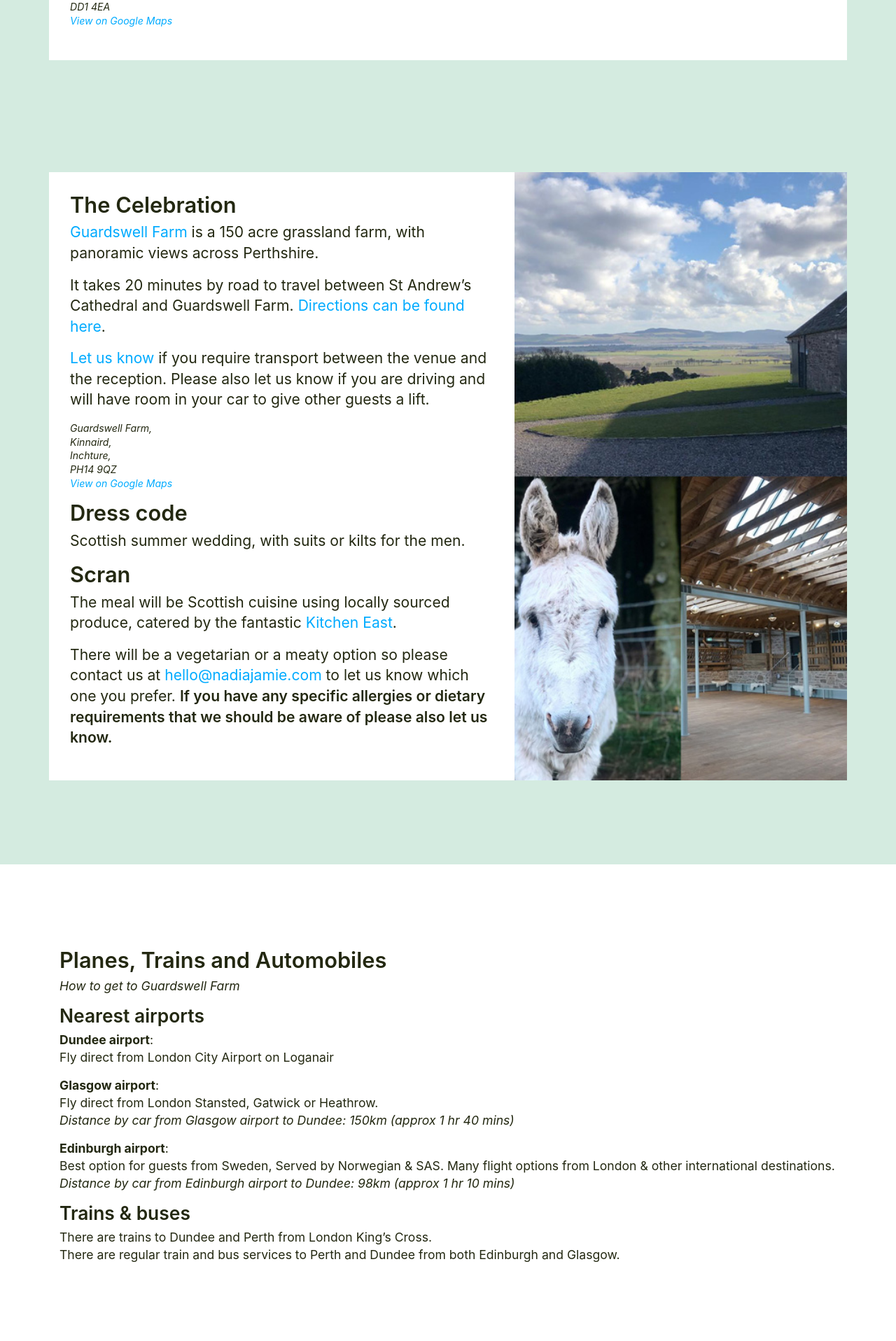
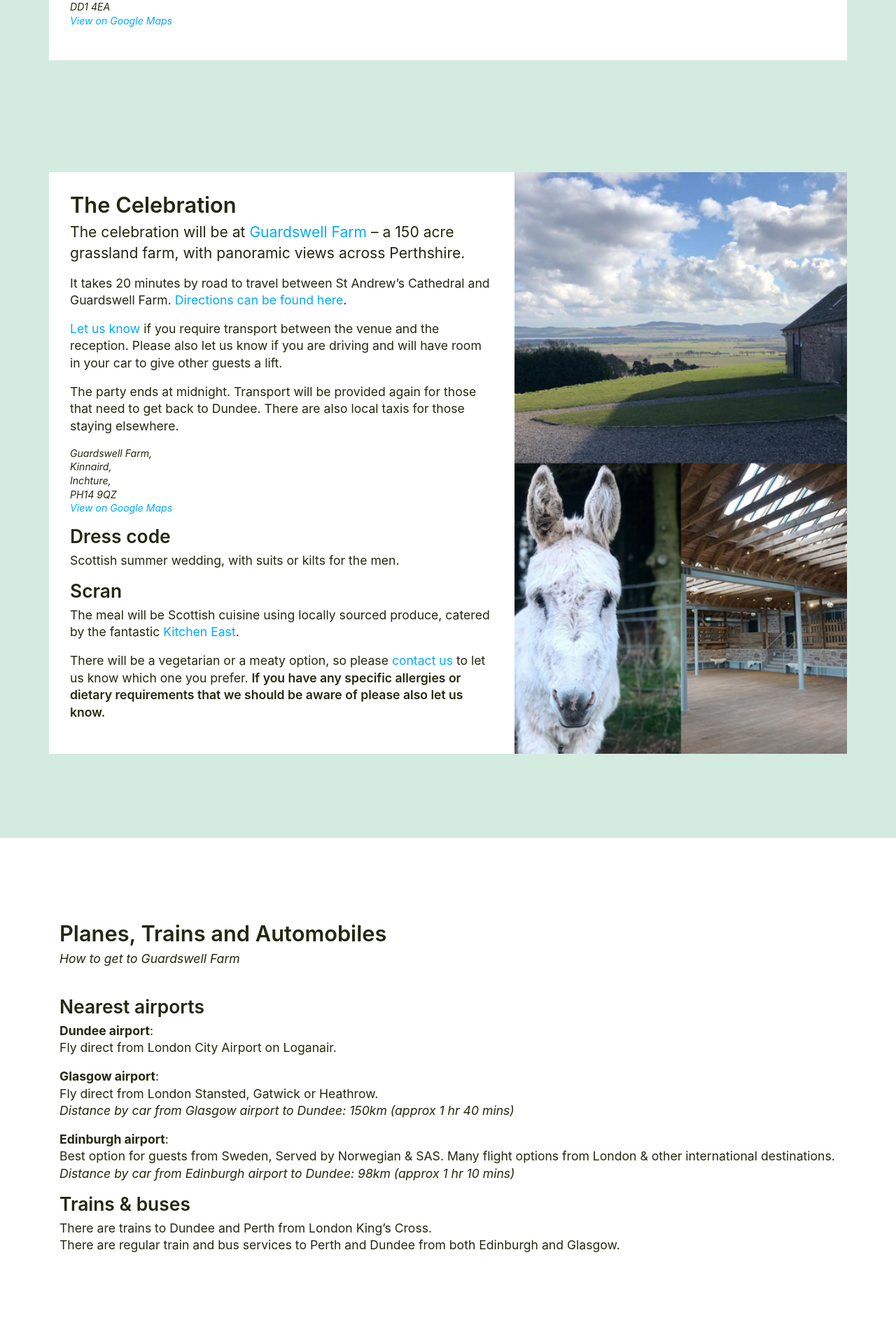
Before and after one commit to JamieRobertson/nadia-jamie, a Jekyll site: the page built from index.html, in a window 1280 px wide. Shown: the part 945-2861 px from the top of the page at 70% size. Built offline with Jekyll 4.4.1, drawn with Linux system fonts in a browser that asks for light colours; nearby versions of some CDN libraries; some web fonts are replaced.

Commit message:
Attempt to fix img proportions + typesetting

```diff
--- a/_sass/_base.sass
+++ b/_sass/_base.sass
@@ -103,19 +103,18 @@ body
 
 
 .bg-cathedral, .bg-guardswell
-    @include media-breakpoint-up(md)
-        background-repeat: no-repeat
-        background-size: cover
-        background-position: center
+    background-repeat: no-repeat
+    background-size: cover
+    background-position: center
 
 
 .bg-cathedral
-    @include media-breakpoint-up(md)
+    @include media-breakpoint-up(lg)
         background-image: url('/static/img/dundee-cathedral.jpg')
 
 
 .bg-guardswell
-    @include media-breakpoint-up(md)
+    @include media-breakpoint-up(lg)
         background-image: url('/static/img/guardswell-2.jpg')
 
 
--- a/index.html
+++ b/index.html
@@ -59,21 +59,25 @@ title: "Nadia and Jamie are getting married!"
 
 
     <div class="row align-items-center pt-sm-40 pt-md-80 pb-sm-40 pb-md-120">
-        <div class="col-md-12 col-lg-5 px-0 pr-md-15 d-flex align-self-stretch bg-guardswell">
+        <div class="col-md-12 col-lg-5 px-0 pr-md-15 d-flex align-self-lg-stretch bg-guardswell">
             <img src="/static/img/guardswell-2.jpg" class="d-block w-100 h-auto d-lg-none">
         </div>
         <div class="col-md-12 col-lg-7 bg-white py-30 p-md-30 order-lg-first">
             <h3>The Celebration</h3>
             <p class="text-lg">
-                <a href="https://www.instagram.com/guardswellfarm/" target="_blank">Guardswell Farm</a> is a 150 acre grassland farm, with panoramic views across Perthshire.
+                The celebration will be at <a href="https://www.instagram.com/guardswellfarm/" target="_blank">Guardswell Farm</a> &ndash; a 150 acre grassland farm, with panoramic views across Perthshire.
             </p>
-            <p class="text-lg">
+            <p>
                 It takes 20 minutes by road to travel between St Andrew’s Cathedral and Guardswell Farm.
                 <a href="{% link directions.html %}" target="_blank">Directions can be found here</a>.
             </p>
-            <p class="text-lg">
+            <p>
                 <a href="mailto:{{ site.email }}">Let us know</a> if you require transport between the venue and the reception.
                 Please also let us know if you are driving and will have room in your car to give other guests a lift.
+            </p>
+            <p>
+                The party ends at midnight. Transport will be provided again for those that need to get back to Dundee.
+                There are also local taxis for those staying elsewhere.
             </p>
             <p class="font-italic small">
                 Guardswell Farm, <br>
@@ -83,18 +87,18 @@ title: "Nadia and Jamie are getting married!"
                 <a href="https://g.page/guardswellfarm?share" target="_blank">View on Google Maps</a>
             </p>
 
-            <h3>Dress code</h3>
-            <p class="text-lg">
+            <h4>Dress code</h4>
+            <p>
                 Scottish summer wedding, with suits or kilts for the men.
             </p>
 
-            <h3>Scran</h3>
-            <p class="text-lg">
+            <h4>Scran</h4>
+            <p>
                 The meal will be Scottish cuisine using locally sourced produce, catered by the fantastic <a href="https://www.instagram.com/kitchen_east/" target="_blank">Kitchen East</a>.
             </p>
 
-            <p class="text-lg">
-                There will be a vegetarian or a meaty option so please contact us at <a href="mailto:{{ site.email }}">{{ site.email }}</a> to let us know which one you prefer.
+            <p>
+                There will be a vegetarian or a meaty option, so please <a href="mailto:{{ site.email }}">contact us</a> to let us know which one you prefer.
                 <span class="font-weight-bold">If you have any specific allergies or dietary requirements that we should be aware of please also let us know.</span>
             </p>
         </div>
@@ -109,11 +113,12 @@ title: "Nadia and Jamie are getting married!"
                 <h3>Planes, Trains and Automobiles</h3>
                 <p class="font-italic">How to get to Guardswell Farm</p>
 
+                <br>
+
                 <h4>Nearest airports</h4>
-
                 <p>
                     <b>Dundee airport</b>: <br>
-                    Fly direct from London City Airport on Loganair
+                    Fly direct from London City Airport on Loganair.
                 </p>
 
                 <p>
@@ -146,11 +151,12 @@ title: "Nadia and Jamie are getting married!"
     <div class="row py-120">
         <div class="col-12">
             <h3>Accomodation</h3>
-
             <p>
                 We recommend staying in Dundee, Perth or in an AirBnB in the surrounding area. We will advise on transport options nearer to the wedding date. <br>
                 <em>Please mention Guardswell Farm when booking the options below.</em>
             </p>
+
+            <br>
 
             <h4>Hotels in Dundee</h4>
             <ul>
```
